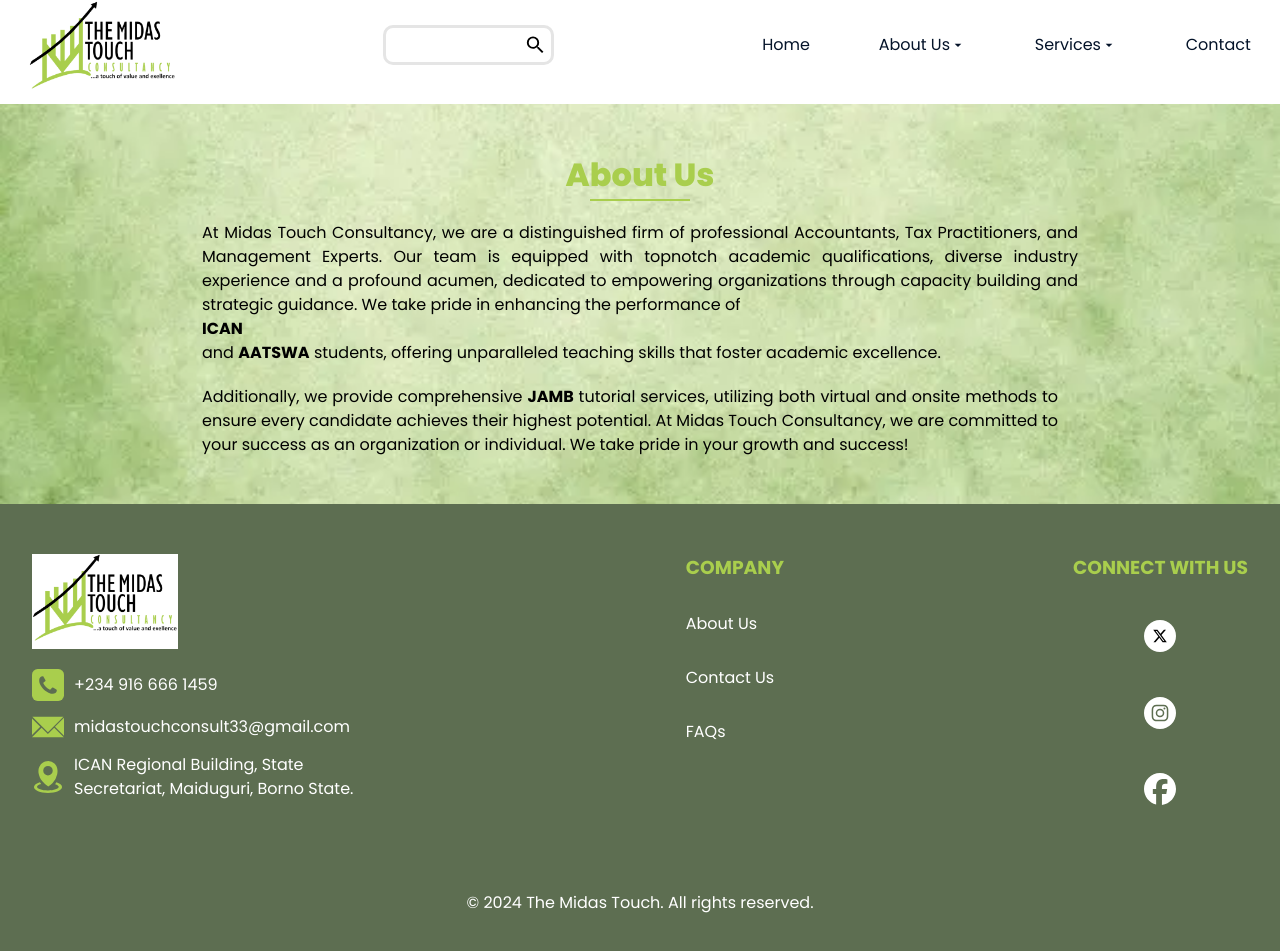
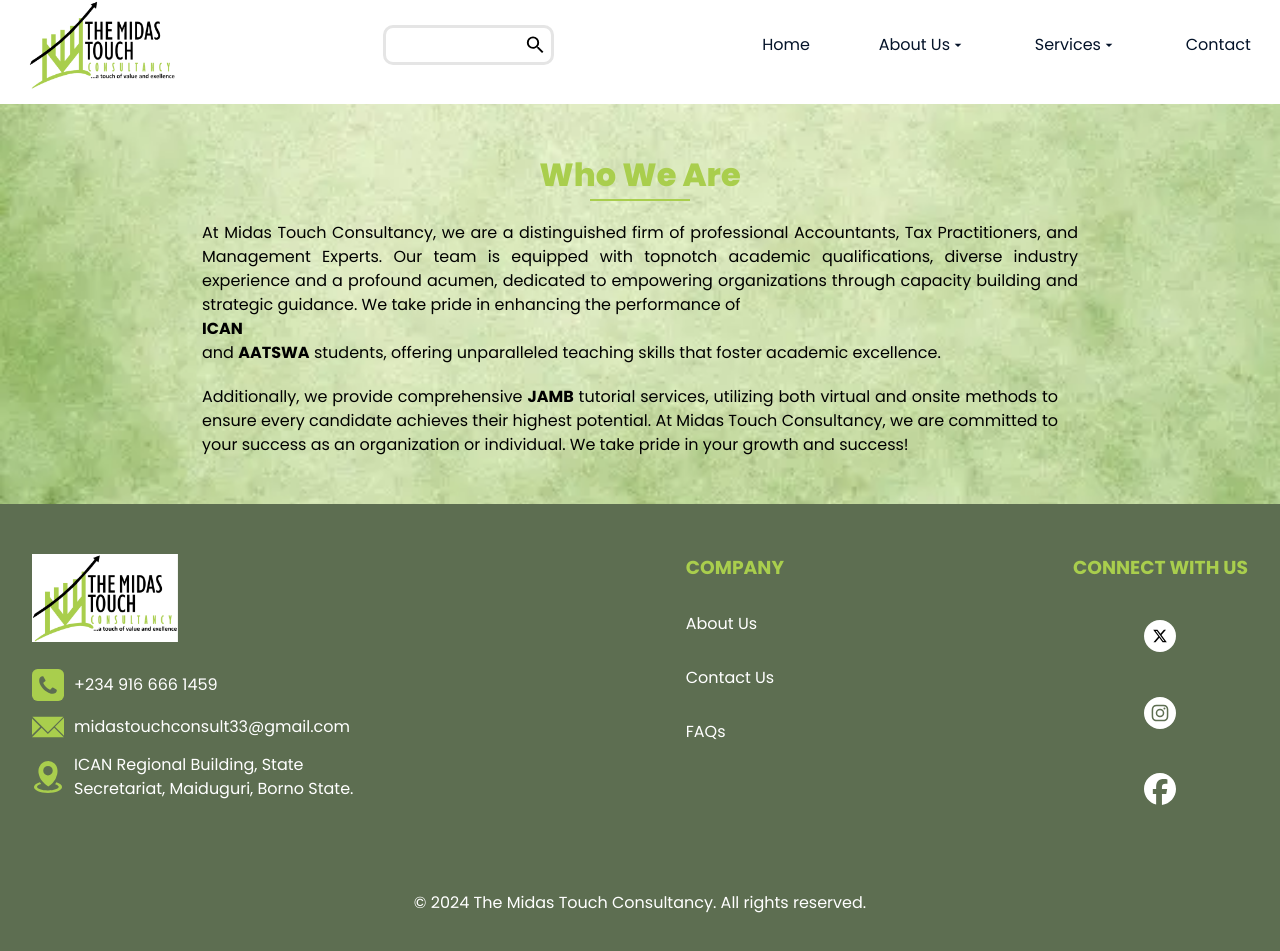
Before and after one commit to emmanuel4365/midas-touch, a React (Vite) app in the folder client/: page /about-us in a window 1280 px wide. Shown: the part 9-960 px from the top of the page. Built offline with nearby package versions, Linux system fonts and the light colour scheme.

Commit message:
adjusted the midas footer logo

```diff
--- a/client/src/components/Footer.jsx
+++ b/client/src/components/Footer.jsx
@@ -2,7 +2,7 @@
 import twitterIcon from "../assets/twitter-icon.svg";
 import instagramIcon from "../assets/instagram-icon.svg";
 import facebookIcon from "../assets/facebook-icon.svg";
-import midasLogo from "../assets/midas-touch-logo.png";
+import midasLogo from "../assets/the-midas-logo.png";
 import addressIcon from "../assets/address-icon.svg";
 import emailIcon from "../assets/email-icon.svg";
 import phoneIcon from "../assets/phone-icon.svg";
@@ -73,7 +73,7 @@
         </div>
         <div className="copyright-container">
           <p className="copyright">
-            &copy; {year} The Midas Touch. All rights reserved.
+            &copy; {year} The Midas Touch Consultancy. All rights reserved.
           </p>
         </div>
       </div>
--- a/client/src/index.css
+++ b/client/src/index.css
@@ -158,7 +158,7 @@
 
 .dropdown-menu {
   background-color: #e4e4e4;
-  padding: 5px;
+  /* padding: 5px; */
   position: absolute;
   top: 24px;
   left: 0;
@@ -166,7 +166,9 @@
 }
 
 .dropdown-menu a {
+  display: inline-block;
   text-decoration: none;
+  padding: 5px;
   color: var(--clr-text-black);
   font-size: 14px;
 }
@@ -898,7 +900,7 @@
 .footer-logo {
   width: 40%;
   min-height: 50px;
-  background-color: var(--clr-background-white);
+  /* background-color: var(--clr-background-white); */
 }
 
 .footer-midas-logo {
--- a/client/src/pages/AboutUsPage.jsx
+++ b/client/src/pages/AboutUsPage.jsx
@@ -2,7 +2,7 @@
   return (
     <main className="about-page">
       <div className="about-page-center">
-        <h1 className="about-us-heading">About Us</h1>
+        <h1 className="about-us-heading">Who We Are</h1>
         <hr width="100px" color="#a9ce4d" />
         <p className="about-us-paragraph p1">
           At Midas Touch Consultancy, we are a distinguished firm of
```
Also changed, not shown: client/src/assets/the-midas-touch.png (added).
